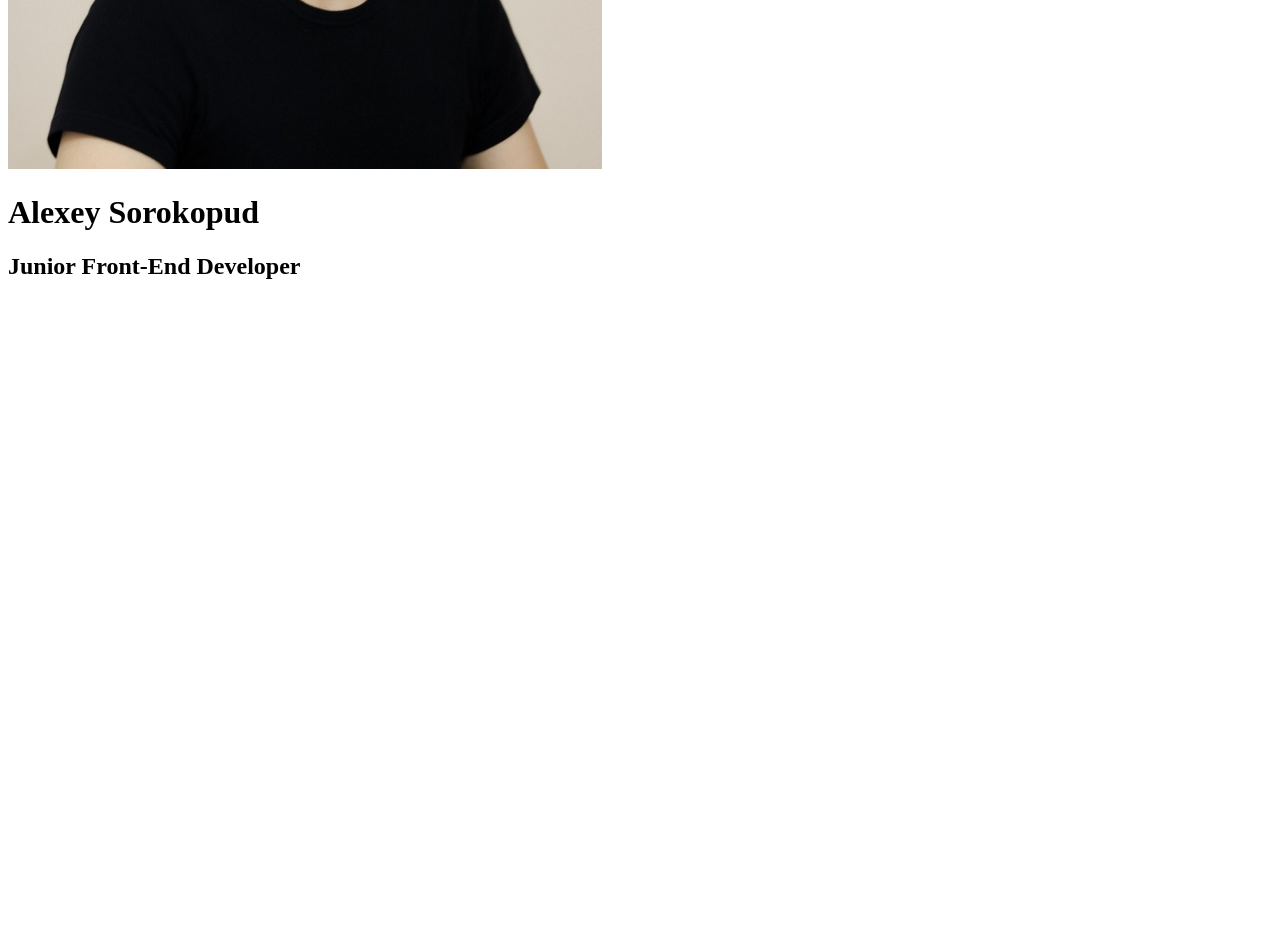
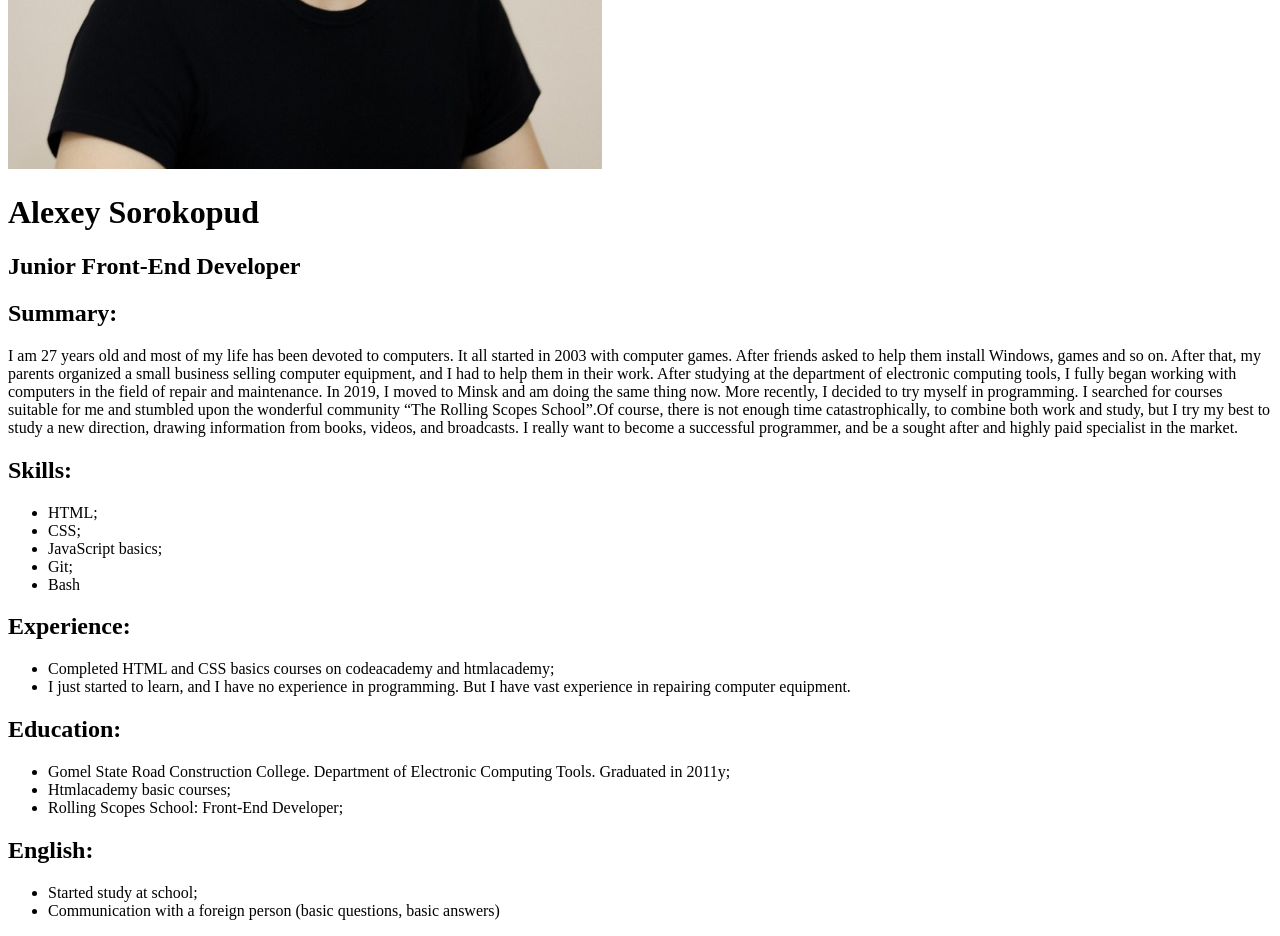
Before and after one commit to sap13/rsschool-cv, a plain HTML site: page index.html in a window 1280 px wide. Shown: the part 538-1474 px from the top of the page. Before the commit the page ends 838 px from the top, so only its background shows below. Drawn offline with Linux system fonts and the light colour scheme.

Commit message:
feat: blocks info complited

```diff
--- a/index.html
+++ b/index.html
@@ -31,16 +31,58 @@
         </div>
     </header>
 <main>
+    <section>
+        <h2>Summary:</h2>
+            <p>I am 27 years old and most of my life has been devoted to computers. It all started in 2003 with computer games. After friends asked to help them install Windows, games and so on. After that, my parents organized a small business selling computer equipment, and I had to help them in their work. After studying at the department of electronic computing tools, I fully began working with computers in the field of repair and maintenance. In 2019, I moved to Minsk and am doing the same thing now. More recently, I decided to try myself in programming. I searched for courses suitable for me and stumbled upon the wonderful community “The Rolling Scopes School”.Of course, there is not enough time catastrophically, to combine both work and study, but I try my best to study a new direction, drawing information from books, videos, and broadcasts. I really want to become a successful programmer, and be a sought after and highly paid specialist in the market.</p>
+    </section>
+    <section>
+            <h2>Skills:</h2>
+                <ul>
+                    <li>HTML;</li>
+                    <li>CSS;</li>
+                    <li>JavaScript basics;</li>
+                    <li>Git;</li>
+                    <li>Bash</li>
+                </ul>
+    </section>
+    <section>
+        <h2>Experience:</h2>
+            <p>
+                <ul>
+                    <li>Completed HTML and CSS basics courses on codeacademy and htmlacademy;</li>
+                    <li>I just started to learn, and I have no experience in programming. But I have vast experience in repairing computer equipment.</li>
+                </ul>
+            </p>
 
 
+    </section>
+    <section>
+        <h2>Education:</h2>
+            <p>
+                <ul>
+                    <li>Gomel State Road Construction College. Department of Electronic Computing Tools. Graduated in 2011у;</li>
+                    <li>Htmlacademy basic courses;</li>
+                    <li>Rolling Scopes School: Front-End Developer;</li>
+                </ul>
+            </p>
+    </section>
+    <section>
+            <h2> English:</h2>
+                <p>
+                    <ul>
+                        <li>Started study at school;</li>
+                        <li>Сommunication with a foreign person (basic questions, basic answers)</li>
+                    </ul>
+
+                </p>
+
+            </section>
 
 
 </main>
 
 <footer>
 
-
-
 </footer>
 </body>
 </html>
```
